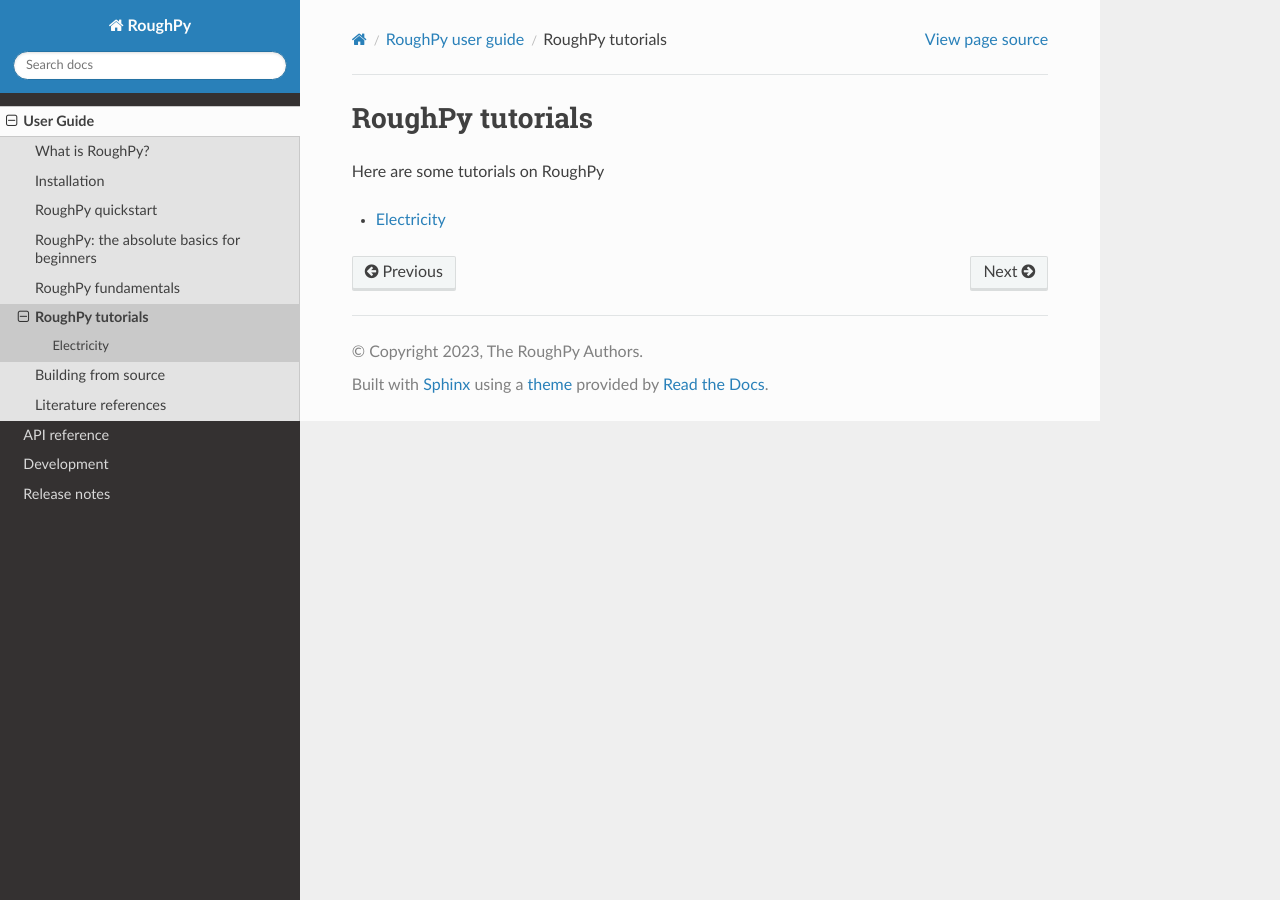
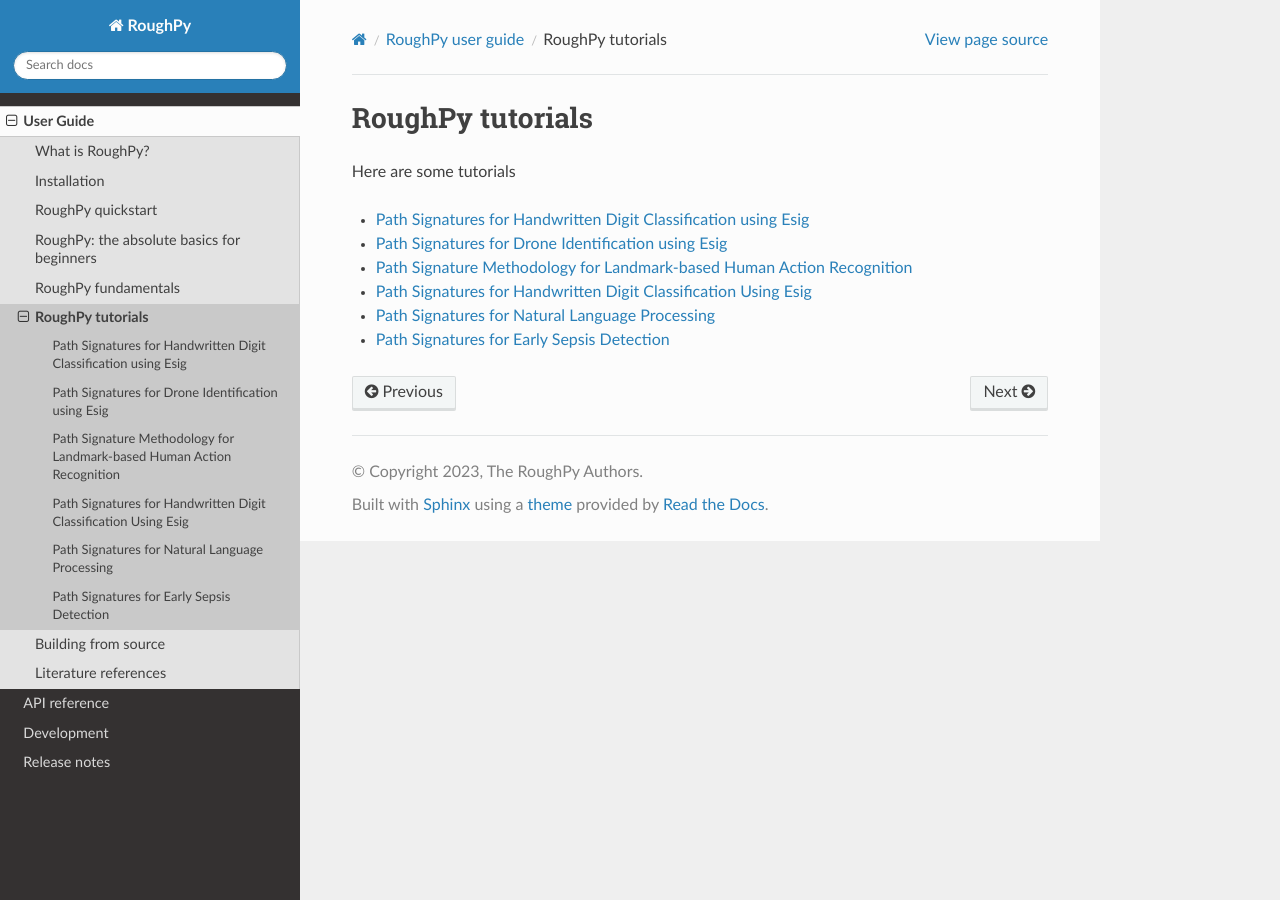
Before and after one commit to datasig-ac-uk/RoughPy, a Sphinx documentation site: the page built from docs/source/user/tutorials.rst, in a window 1280 px wide. Built offline with Sphinx 7.4.7 and the Read the Docs theme 2.0.0, drawn with Linux system fonts in a browser that asks for light colours; pages that are not in the unit, such as notebooks, are missing from menus.

Commit message:
Add datasig signature applications tutorials

```diff
--- a/docs/source/conf.py
+++ b/docs/source/conf.py
@@ -18,7 +18,9 @@ extensions = [
     "sphinx.ext.intersphinx",
     "sphinx.ext.autodoc",
     "sphinx_design",
-    "sphinx.ext.todo"
+    "sphinx.ext.todo",
+    "nbsphinx",
+    'myst_parser',
 ]
 
 source_suffix = {
@@ -28,7 +30,7 @@ source_suffix = {
 }
 
 templates_path = ['_templates']
-exclude_patterns = []
+exclude_patterns = ['_build', '**.ipynb_checkpoints']
 
 
 
--- /dev/null
+++ b/docs/source/user/tutorials.drone_identification.rst
@@ -0,0 +1,11 @@
+.. _differential_equations:
+
+***************************************************************
+Path Signatures for Drone Identification using Esig
+***************************************************************
+
+.. toctree::
+    :maxdepth: 1
+    :glob:
+
+    signature_applications-master/drone_identification/drone_identification.ipynb
--- a/docs/source/user/tutorials.electricity.rst
+++ /dev/null
@@ -1,5 +0,0 @@
-.. _electricity:
-
-***********
-Electricity
-***********
--- /dev/null
+++ b/docs/source/user/tutorials.human_action_recognition.rst
@@ -0,0 +1,11 @@
+.. _human_action_recognition:
+
+**********************************************************************
+Path Signature Methodology for Landmark-based Human Action Recognition
+**********************************************************************
+
+.. toctree::
+    :maxdepth: 1
+    :glob:
+
+    signature_applications-master/human_action_recognition/jhmdb_demo
--- /dev/null
+++ b/docs/source/user/tutorials.mnist_classification.rst
@@ -0,0 +1,11 @@
+.. _mnist_classification:
+
+***************************************************************
+Path Signatures for Handwritten Digit Classification Using Esig
+***************************************************************
+
+.. toctree::
+    :maxdepth: 1
+    :glob:
+
+    signature_applications-master/mnist_classification/handwritten_digit_classification.ipynb
--- /dev/null
+++ b/docs/source/user/tutorials.natural_language_processing.rst
@@ -0,0 +1,11 @@
+.. _natural_language_processing:
+
+***********************************************
+Path Signatures for Natural Language Processing
+***********************************************
+
+.. toctree::
+    :maxdepth: 1
+    :glob:
+
+    signature_applications-master/natural_language_processing/nlp_demo.ipynb
--- a/docs/source/user/tutorials.rst
+++ b/docs/source/user/tutorials.rst
@@ -2,9 +2,14 @@
 RoughPy tutorials
 *****************
 
-Here are some tutorials on RoughPy
+Here are some tutorials
 
 .. toctree::
    :maxdepth: 1
 
-   tutorials.electricity
+   tutorials.controlled_neural_differential_equations
+   tutorials.drone_identification
+   tutorials.human_action_recognition
+   tutorials.mnist_classification
+   tutorials.natural_language_processing
+   tutorials.sepsis_detection
--- /dev/null
+++ b/docs/source/user/tutorials.sepsis_detection.rst
@@ -0,0 +1,11 @@
+.. _sepsis_detection:
+
+******************************************
+Path Signatures for Early Sepsis Detection
+******************************************
+
+.. toctree::
+    :maxdepth: 1
+    :glob:
+
+    signature_applications-master/sepsis_detection/sepsis_detection.ipynb
```
Also changed, not shown: docs/source/user/tutorials.controlled_neural_differential_equations.rst (added, +12 -0 lines).
